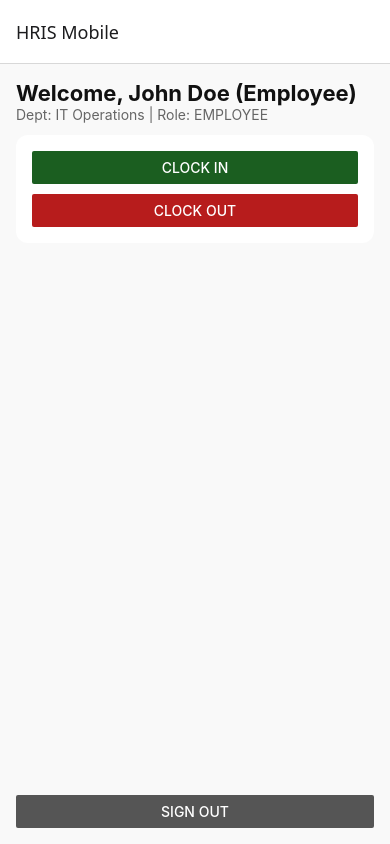
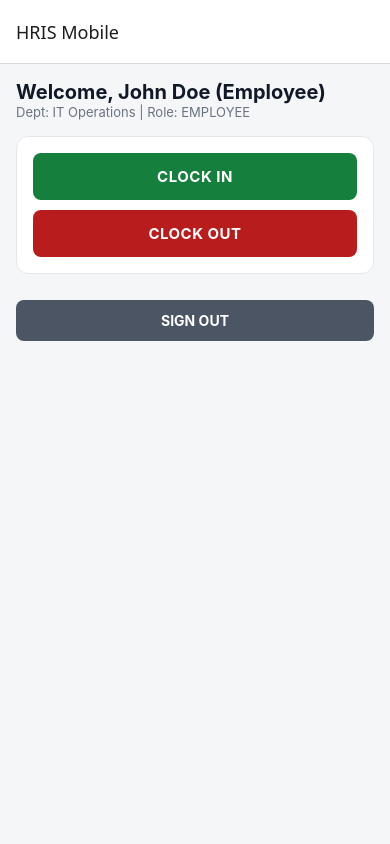
Before and after one commit to itsolutions123/HRISMobile_2026, a React Native app: screen /Dashboard in a window 390 px wide. Both pictures are taken after a click on the button "SIGN IN". Built offline with nearby package versions, Linux system fonts and the light colour scheme.

Commit message:
Fix UI responsiveness and render in-app interactive map using WebView Leaflet engine

```diff
--- a/package.json
+++ b/package.json
@@ -12,7 +12,8 @@
     "react-native": "0.86.3",
     "react-native-maps": "1.27.2",
     "react-native-safe-area-context": "~5.7.0",
-    "react-native-screens": "~4.26.0"
+    "react-native-screens": "~4.26.0",
+    "react-native-webview": "13.16.1"
   },
   "scripts": {
     "start": "expo start",
--- a/src/screens/DashboardScreen.js
+++ b/src/screens/DashboardScreen.js
@@ -1,6 +1,6 @@
 import React, { useState, useContext } from 'react';
-import { View, Text, Button, StyleSheet, ActivityIndicator, Alert, Linking, Platform } from 'react-native';
-import MapView, { Marker } from 'react-native-maps';
+import { View, Text, TouchableOpacity, StyleSheet, ActivityIndicator, Alert, Linking, Platform, ScrollView } from 'react-native';
+import { WebView } from 'react-native-webview';
 import * as Location from 'expo-location';
 import { AuthContext } from '../context/AuthContext';
 
@@ -59,29 +59,45 @@ export default function DashboardScreen({ navigation }) {
   const openGoogleMaps = () => {
     if (!lastPunch) return;
     const { lat, lng } = lastPunch;
-    const scheme = Platform.OS === 'ios' ? 'maps:0,0?q=' : 'geo:0,0?q=';
-    const latLng = `${lat},${lng}`;
-    const label = `HRIS Punch Location (${lastPunch.type})`;
-    const url = Platform.select({
-      ios: `${scheme}${label}@${latLng}`,
-      android: `${scheme}${latLng}(${label})`,
-    });
-
-    Linking.openURL(url).catch(() => {
-      // Fallback to web browser if map app isn't installed
-      Linking.openURL(`https://www.google.com/maps/search/?api=1&query=${lat},${lng}`);
-    });
+    const url = `https://www.google.com/maps/search/?api=1&query=${lat},${lng}`;
+    Linking.openURL(url);
   };
 
+  const generateLeafletHTML = (lat, lng, label) => `
+    <!DOCTYPE html>
+    <html>
+      <head>
+        <meta name="viewport" content="width=device-width, initial-scale=1.0, maximum-scale=1.0, user-scalable=no" />
+        <link rel="stylesheet" href="https://unpkg.com/leaflet@1.9.4/dist/leaflet.css" />
+        <script src="https://unpkg.com/leaflet@1.9.4/dist/leaflet.js"></script>
+        <style>
+          body, html, #map { height: 100%; margin: 0; padding: 0; }
+        </style>
+      </head>
+      <body>
+        <div id="map"></div>
+        <script>
+          var map = L.map('map', { zoomControl: false }).setView([${lat}], [${lng}], 16);
+          L.tileLayer('https://{s}.tile.openstreetmap.org/{z}/{x}/{y}.png', {
+            maxZoom: 19
+          }).addTo(map);
+          L.marker([${lat}], [${lng}]).addTo(map)
+            .bindPopup("${label}")
+            .openPopup();
+        </script>
+      </body>
+    </html>
+  `;
+
   return (
-    <View style={styles.container}>
+    <ScrollView contentContainerStyle={styles.scrollContainer} showsVerticalScrollIndicator={false}>
       <Text style={styles.welcome}>Welcome, {user.name}</Text>
       <Text style={styles.subtext}>Dept: {user.department} | Role: {user.role.toUpperCase()}</Text>
 
       {user.role === 'manager' && (
-        <View style={styles.managerBanner}>
-          <Button title="Open Manager Dashboard" onPress={() => navigation.navigate('Manager')} color="#2e7d32" />
-        </View>
+        <TouchableOpacity style={styles.managerBtn} onPress={() => navigation.navigate('Manager')}>
+          <Text style={styles.managerBtnText}>Open Manager Dashboard</Text>
+        </TouchableOpacity>
       )}
 
       <View style={styles.actionCard}>
@@ -89,59 +105,60 @@ export default function DashboardScreen({ navigation }) {
           <ActivityIndicator size="large" color="#007AFF" />
         ) : (
           <View style={styles.buttonGroup}>
-            <Button title="Clock In" onPress={handleClockIn} color="#1b5e20" />
-            <View style={{ height: 10 }} />
-            <Button title="Clock Out" onPress={handleClockOut} color="#b71c1c" />
+            <TouchableOpacity style={styles.clockInBtn} onPress={handleClockIn}>
+              <Text style={styles.btnText}>CLOCK IN</Text>
+            </TouchableOpacity>
+
+            <TouchableOpacity style={styles.clockOutBtn} onPress={handleClockOut}>
+              <Text style={styles.btnText}>CLOCK OUT</Text>
+            </TouchableOpacity>
           </View>
         )}
       </View>
 
       {lastPunch && (
-        <View style={styles.punchInfo}>
+        <View style={styles.punchCard}>
           <Text style={styles.punchTitle}>Last Punch: {lastPunch.type} ({lastPunch.timestamp})</Text>
 
-          {/* Embedded Native Map */}
-          <View style={styles.mapContainer}>
-            <MapView
+          <View style={styles.mapFrame}>
+            <WebView
+              originWhitelist={['*']}
+              source={{ html: generateLeafletHTML(lastPunch.lat, lastPunch.lng, `${lastPunch.type} Location`) }}
               style={styles.map}
-              initialRegion={{
-                latitude: lastPunch.lat,
-                longitude: lastPunch.lng,
-                latitudeDelta: 0.005,
-                longitudeDelta: 0.005,
-              }}
-            >
-              <Marker
-                coordinate={{ latitude: lastPunch.lat, longitude: lastPunch.lng }}
-                title={lastPunch.type}
-                description={`Time: ${lastPunch.timestamp}`}
-              />
-            </MapView>
+              scrollEnabled={false}
+            />
           </View>
 
-          <View style={{ marginTop: 10 }}>
-            <Button title="Open in Google Maps App" onPress={openGoogleMaps} color="#007AFF" />
-          </View>
+          <TouchableOpacity style={styles.extMapBtn} onPress={openGoogleMaps}>
+            <Text style={styles.extMapBtnText}>OPEN IN GOOGLE MAPS APP</Text>
+          </TouchableOpacity>
         </View>
       )}
 
-      <View style={styles.footer}>
-        <Button title="Sign Out" onPress={logout} color="#555" />
-      </View>
-    </View>
+      <TouchableOpacity style={styles.logoutBtn} onPress={logout}>
+        <Text style={styles.logoutBtnText}>SIGN OUT</Text>
+      </TouchableOpacity>
+    </ScrollView>
   );
 }
 
 const styles = StyleSheet.create({
-  container: { flex: 1, padding: 16, backgroundColor: '#f9f9f9' },
-  welcome: { fontSize: 22, fontWeight: 'bold', color: '#111' },
-  subtext: { fontSize: 14, color: '#666', marginBottom: 12 },
-  managerBanner: { marginBottom: 12, backgroundColor: '#e8f5e9', padding: 8, borderRadius: 8 },
-  actionCard: { backgroundColor: '#fff', padding: 16, borderRadius: 12, marginBottom: 12, elevation: 2 },
-  buttonGroup: { justifyContent: 'space-between' },
-  punchInfo: { backgroundColor: '#eef2f5', padding: 12, borderRadius: 8 },
-  punchTitle: { fontWeight: 'bold', marginBottom: 8, fontSize: 14 },
-  mapContainer: { height: 180, borderRadius: 8, overflow: 'hidden' },
+  scrollContainer: { flexGrow: 1, padding: 16, backgroundColor: '#f4f6f8', paddingBottom: 40 },
+  welcome: { fontSize: 20, fontWeight: 'bold', color: '#111827' },
+  subtext: { fontSize: 13, color: '#6b7280', marginBottom: 16 },
+  managerBtn: { backgroundColor: '#2e7d32', padding: 12, borderRadius: 8, alignItems: 'center', marginBottom: 16 },
+  managerBtnText: { color: '#fff', fontWeight: 'bold', fontSize: 14 },
+  actionCard: { backgroundColor: '#ffffff', padding: 16, borderRadius: 12, marginBottom: 16, elevation: 2, borderWidth: 1, borderColor: '#e5e7eb' },
+  buttonGroup: { gap: 10 },
+  clockInBtn: { backgroundColor: '#15803d', paddingVertical: 14, borderRadius: 8, alignItems: 'center' },
+  clockOutBtn: { backgroundColor: '#b91c1c', paddingVertical: 14, borderRadius: 8, alignItems: 'center' },
+  btnText: { color: '#ffffff', fontWeight: 'bold', fontSize: 15, letterSpacing: 0.5 },
+  punchCard: { backgroundColor: '#ffffff', padding: 14, borderRadius: 12, marginBottom: 16, borderWidth: 1, borderColor: '#e5e7eb', elevation: 2 },
+  punchTitle: { fontWeight: 'bold', marginBottom: 10, fontSize: 14, color: '#1f2937' },
+  mapFrame: { height: 220, borderRadius: 8, overflow: 'hidden', borderWidth: 1, borderColor: '#d1d5db', marginBottom: 12 },
   map: { width: '100%', height: '100%' },
-  footer: { marginTop: 'auto', paddingTop: 12 },
+  extMapBtn: { backgroundColor: '#2563eb', paddingVertical: 12, borderRadius: 8, alignItems: 'center' },
+  extMapBtnText: { color: '#ffffff', fontWeight: 'bold', fontSize: 13 },
+  logoutBtn: { backgroundColor: '#4b5563', paddingVertical: 12, borderRadius: 8, alignItems: 'center', marginTop: 10 },
+  logoutBtnText: { color: '#ffffff', fontWeight: 'bold', fontSize: 14 },
 });
```
Also changed, not shown: 1 other file (tests, documents, lock files or other folders).
